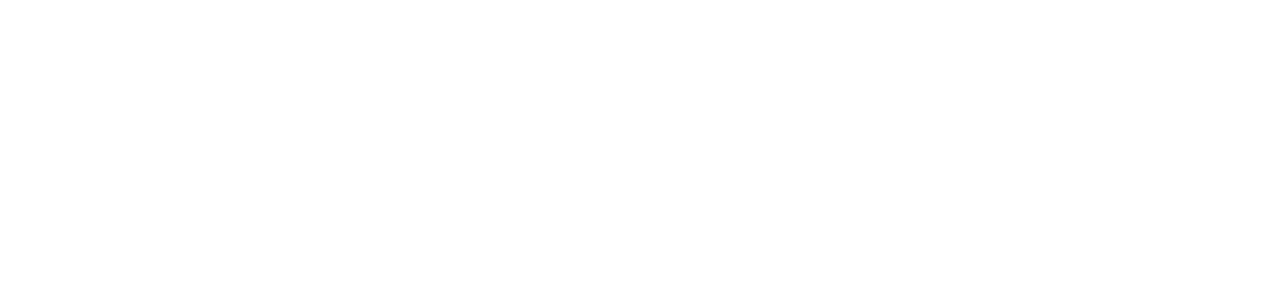
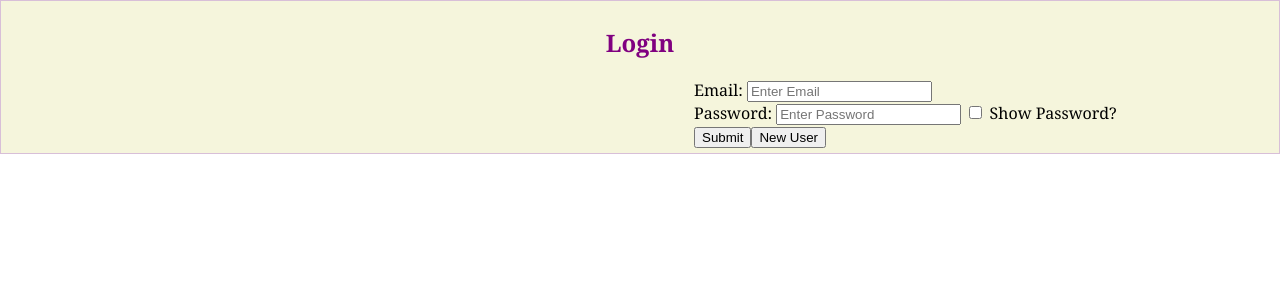
Before and after one commit to shreyaajainn31/music-store-management, a React (Create React App) app in the folder frontend/: page / in a window 1280 px wide. Shown: the top 300 px of the page. Built offline with nearby package versions, Linux system fonts and the light colour scheme.

Commit message:
able to redirect form to another page

```diff
--- a/frontend/package.json
+++ b/frontend/package.json
@@ -6,6 +6,7 @@
     "@testing-library/jest-dom": "^5.16.5",
     "@testing-library/react": "^13.4.0",
     "@testing-library/user-event": "^13.5.0",
+    "history": "^5.3.0",
     "react": "^18.2.0",
     "react-dom": "^18.2.0",
     "react-router-dom": "^6.8.0",
--- a/frontend/src/App.js
+++ b/frontend/src/App.js
@@ -1,21 +1,18 @@
-import './App.css';
-import LoginForm from './components/Login/LoginForm';
-import Register from './components/Register/Register';
-import Home from './components/Home/Home';
-import { BrowserRouter as Router, Route, Routes } from "react-router-dom";
-
+import React from "react";
+import { BrowserRouter as Router, Routes, Route} from "react-router-dom";
+import LoginForm from "./components/Login/LoginForm";
+import Home from "./components/Home/Home";
+import Register from "./components/Register/Register";
 
 function App() {
   return (
-    <div>
-       <Router>
+    <Router>
       <Routes>
-        <Route path="/" exact component={LoginForm} />
-        <Route path="/register" component={Register} />
-        <Route path="/home" component={Home} />
+        <Route path = "/" element = {<LoginForm/>}/>
+        <Route path = "/home" element = {<Home/>}/>
+        <Route path = "/register" element = {<Register/>}/>
       </Routes>
     </Router>
-    </div>
   );
 }
 
--- a/frontend/src/components/Home/Home.js
+++ b/frontend/src/components/Home/Home.js
@@ -1,9 +1,11 @@
 import React from "react";
+// import {Link} from "react-router-dom";
 
 function Home(){
     return (
         <div>
             Home
+
         </div>
 
     );
--- a/frontend/src/components/Login/LoginForm.js
+++ b/frontend/src/components/Login/LoginForm.js
@@ -1,63 +1,46 @@
-import React, { useState, useEffect } from "react";
+import React, { useState } from "react";
 import "./LoginForm.css";
-import Home from "../Home/Home";
-import Register from "../Register/Register";
-import { Route, Link, Switch, Location, useNavigate } from "react-router-dom";
+import { BrowserRouter as Router, Route, Link, useNavigate } from 'react-router-dom';
+
 
 function LoginForm() {
   const [showPassword, setShowPassword] = useState(false);
   const [email, setEmail] = useState("");
-  const [password, setPassword] = useState("");
-  let history = useLocation();
+  const [password, setPassword] = useState('');
+  let navigate = useNavigate();
+
   const handleShowPassword = (e) => {
     setShowPassword(e.target.checked);
   };
-  const [inputButton, setInputButton] = useState("");
-  const handleSubmit = (e) => {
-    e.preventDefault();
-    setEmail("");
-    setPassword("");
-  };
-  const setInputButtonSubmit = (e) => {
-    e.preventDefault();
-    setInputButton("submit");
-    history.push("/home");
-  };
-  const setInputButtonRegister = (e) => {
-    e.preventDefault();
-    setInputButton("register");
-    history.push("/register");
+
+  const handleEmailChange = (e) => {
+    setEmail(e.target.value);
   };
 
+  const handlePasswordChange = (e) => {
+    setPassword(e.target.value);
+  };
+
+  const handleSubmitButton = e => {
+        navigate('/home');
+  }
+  const handleRegisterButton = e => {
+        navigate('/register')
+  }
+
   return (
-    <div className="sign-up">
-      <h2>Login</h2>
-      <form onSubmit={handleSubmit}>
-        <label htmlFor="username"> Email: </label>
-        <input
-          className="sign"
-          type="email"
-          id="username"
-          placeholder="Enter Email"
-        />
-        <br />
-        <label htmlFor="pass"> Password: </label>
-        <input
-          className="sign"
-          type={showPassword ? "text" : "password"}
-          id="pass"
-          placeholder="Enter Password"
-        />{" "}
-        <input type="checkbox" onChange={handleShowPassword} />{" "}
-        <label>Show Password?</label>
-        <br />
-        <button className="sign" type="submit" onClick={setInputButtonSubmit}>
-          Submit
-        </button>
-        <button className="sign" onClick={setInputButtonRegister}>
-          New User
-        </button>
-      </form>
+    <div className = 'sign-up'>
+        <h2>Login</h2>
+        <form>
+        <label for = "username"> Email: </label>
+        <input className = 'sign' type = "email" id = "username" placeholder="Enter Email" value = {email} onChange={handleEmailChange}/>
+        <br></br>
+        <label for = "pass"> Password: </label>
+        <input className = 'sign' type = {showPassword ? "text" : "password"} id = "pass" placeholder="Enter Password" value = {password} onChange={handlePasswordChange}/> <input type = "checkbox" onChange={handleShowPassword}/> <label>Show Password?</label>
+        <br></br>
+        <button className = 'sign' type = "submit" onClick={handleSubmitButton}> Submit </button>
+        <button className = 'sign' onClick={handleRegisterButton} >New User</button>
+        </form>
     </div>
   );
 }
```
Also changed, not shown: 1 other file (tests, documents, lock files or other folders).
